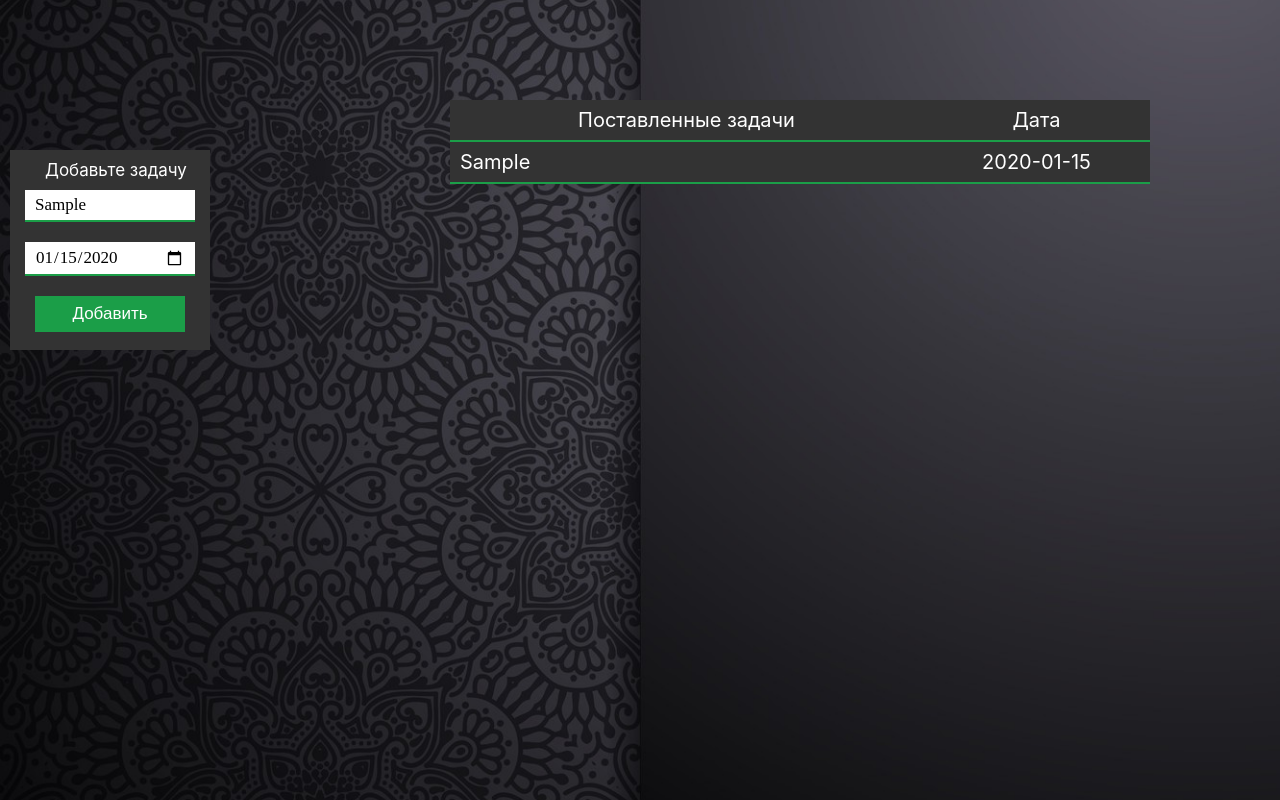
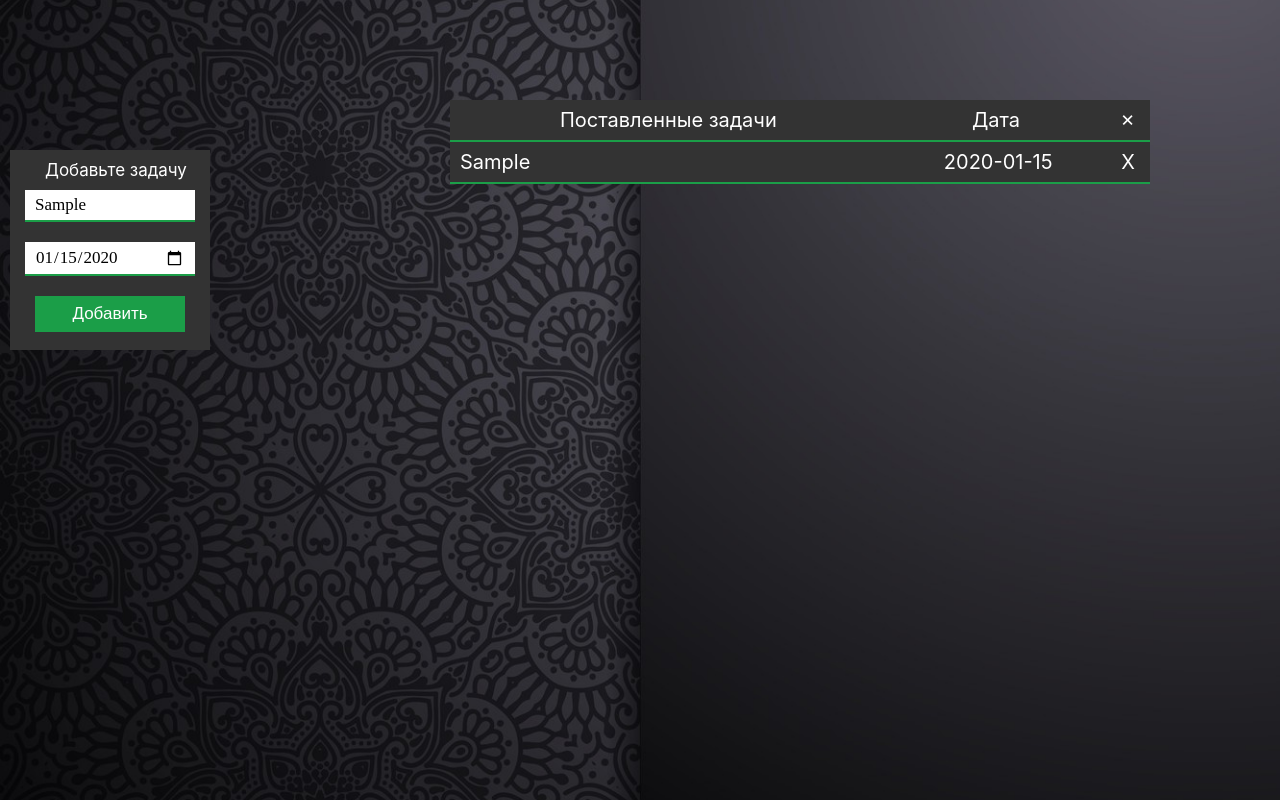
Before and after one commit to Arteemka/React-ToDo-List, a React (Create React App) app: page / in a window 1280 px wide. Both pictures are taken after typing "Sample", "2020-01-15" into the empty fields and a click on the button "Добавить". Built offline with nearby package versions, Linux system fonts and the light colour scheme.

Commit message:
delete item from list

```diff
--- a/src/components/outputItemOnPage/Output.jsx
+++ b/src/components/outputItemOnPage/Output.jsx
@@ -6,9 +6,13 @@ class Output extends React.Component {
   }
 
   toggleItemCheckStatus = event => {
-    event.target.parentNode.className === "output-item"
-      ? event.target.parentNode.classList.add("checked")
-      : event.target.parentNode.classList.remove("checked");
+    if (event.target.textContent === "X") {
+      event.target.parentNode.remove();
+    } else if (event.target.parentNode.className === "output-item") {
+      event.target.parentNode.classList.add("checked");
+    } else {
+    event.target.parentNode.classList.remove("checked");
+    }
   };
 
   render() {
@@ -19,11 +23,13 @@ class Output extends React.Component {
             Поставленные задачи
           </div>
           <div className="output-item__title date-title">Дата</div>
+          <div className="output-item__title close-title">&#10007;</div>
         </div>
         {this.props.lists.map(item => (
           <div key={item.id} className="output-item">
             <div className="output-item__info text">{item.text}</div>
             <div className="output-item__info date">{item.date}</div>
+            <div className="output-item__info close">X</div>
           </div>
         ))}
       </div>
--- a/src/index.css
+++ b/src/index.css
@@ -77,7 +77,7 @@ code {
 .output-item__title,
 .output-item__info {
   flex-grow: 1;
-  padding-left: 10px;
+  padding-left: 0px;
   width: 1px;
   height: auto;
   margin: 0px;
@@ -101,6 +101,7 @@ code {
 
 .text {
   flex-grow: 10;
+  padding-left: 10px;
   text-align: left;
 }
 
@@ -124,3 +125,8 @@ code {
   color: #333;
   text-decoration: line-through;
 }
+
+.close:hover {
+  background: #acf151;
+  color: #333;
+}
```
